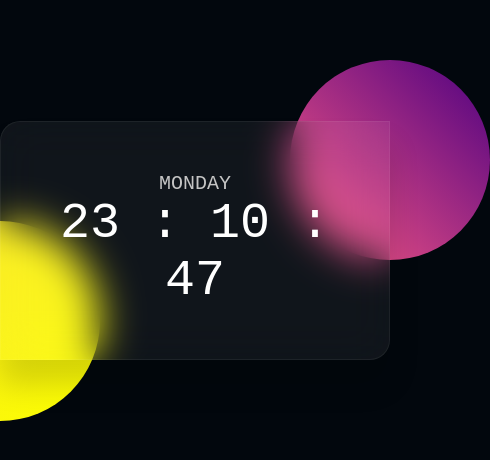
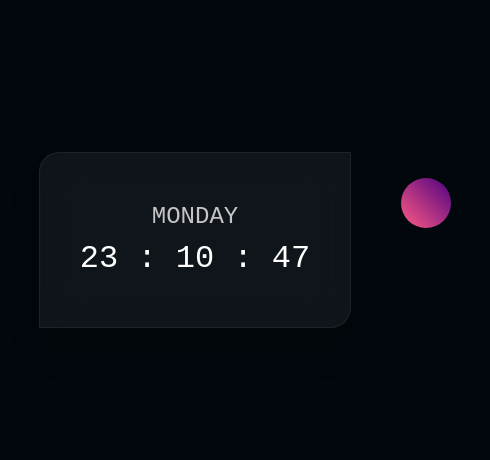
Before and after one commit to jafferytech110/digitalClockglass, a plain HTML site: page index.html in a window 390 px wide. Shown: the part 182-642 px from the top of the page, 490 px wide, since content can reach past the window. Drawn offline with Linux system fonts and the light colour scheme.

Commit message:
added mobile responsive design

```diff
--- a/style.css
+++ b/style.css
@@ -40,11 +40,12 @@ body {
 }
 
 #day {
-  font-size: 20px;
+  font-size: 1.5rem;
   text-transform: uppercase;
   position: relative;
   color: #c5c5c5;
   text-align: center;
+  margin-bottom: 10px;
 }
 
 .wrapper {
@@ -52,7 +53,7 @@ body {
 }
 
 #time {
-  font-size: 50px;
+  font-size: 2rem;
   display: inline-block;
 }
 
@@ -77,3 +78,14 @@ body {
   top: 100px;
   left: -100px;
 }
+
+@media screen and (max-width: 450px) {
+  .container {
+    width: 80%;
+  }
+  .shape1,
+  .shape2 {
+    width: 50px;
+    height: 50px;
+  }
+}
```
